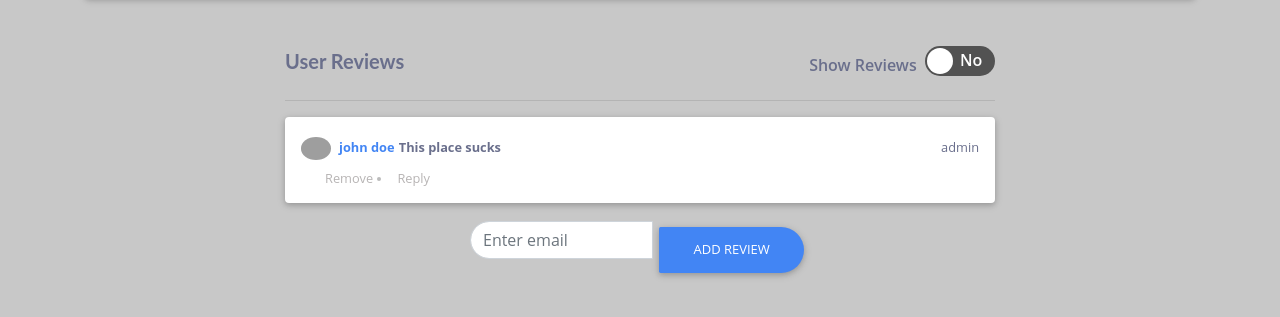
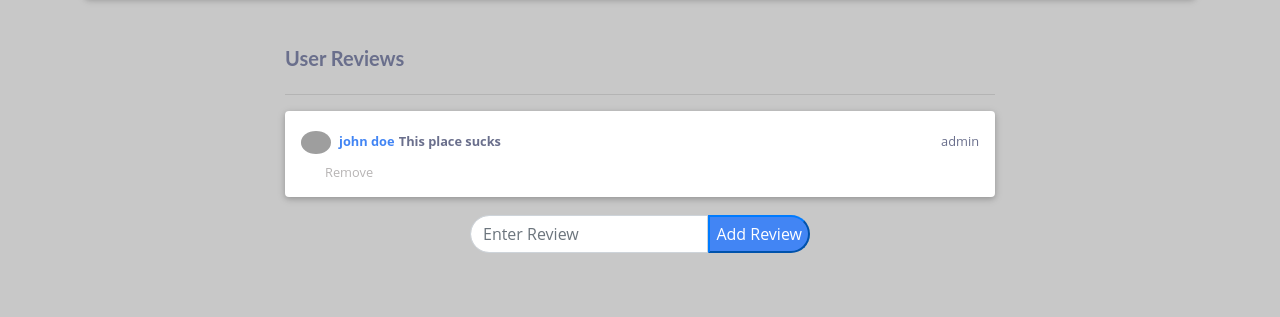
Before and after one commit to bimberman/resti-fe, a React (Create React App) app: page /Restaurant in a window 1280 px wide. Shown: the part 1155-1472 px from the top of the page. Built offline with nearby package versions, Linux system fonts and the light colour scheme; grey boxes are pictures that could not be loaded.

Commit message:
added-authetication-for-comments

```diff
--- a/src/App.js
+++ b/src/App.js
@@ -48,7 +48,7 @@ function App() {
       <BrowserRouter>
         <Switch>
           <Route exact path='/'><HomePage  data= {data}/></Route>
-          <Route exact path='/Restaurant'><RestaurantPage data= {data}/></Route>
+          <Route exact path='/Restaurant'><RestaurantPage data= {data} currentUser = {currentUser}/></Route>
           <Route exact path='/Login'><SignInPage setUsers={setUsers} users={users} setCurrentUser={setCurrentUser}/></Route>
         </Switch>
       </BrowserRouter>
--- a/src/components/ResturantView/AddComment.js
+++ b/src/components/ResturantView/AddComment.js
@@ -1,7 +1,13 @@
 import React from "react";
 import '../../css/AddCommentStyle.css';
 
-  function AddComment(){
+  function AddComment(props){
+    const isLoggedIn = (e) =>{
+      if(!props.currentUser.username){
+        alert("You need to be signed in to write a review!");
+      }
+    }
+
     return(
 
       <div className="row d-flex justify-content-center align-items-center rows">
@@ -9,12 +15,12 @@ import '../../css/AddCommentStyle.css';
 
               <div className="text-center">
 
-                      <div className="input-group  "> <input type="text" className="form-control" placeholder="Enter email" aria-label="Recipient's username" aria-describedby="button-addon2"></input> <button className="btn btn-primary border-rad" type="button" id="button-addon2">Add Review</button> </div>
+                      <div className="input-group  "> <input type="text" className="form-control" placeholder="Enter Review" aria-label="Recipient's username" aria-describedby="button-addon2"></input> <button className=" btn-primary border-rad" type="button" id="button-addon2" onClick= {isLoggedIn}>Add Review</button> </div>
                   </div>
 
 
       </div>
-  </div>
+      </div>
 
     );
   }
--- a/src/components/ResturantView/Comment.js
+++ b/src/components/ResturantView/Comment.js
@@ -1,12 +1,12 @@
 
-function Comment({data}){
+function Comment(props){
     return(
                 <div className="card p-3 mt-2">
                     <div className="d-flex justify-content-between align-items-center">
-                        <div className="user d-flex flex-row align-items-center"> <img src={data.person.userImg} width="30" alt="user" className="user-img rounded-circle mr-2"></img> <span><small className="font-weight-bold text-primary">{data.person.name}</small> <small className="font-weight-bold">{data.person.review}</small></span></div> <small>{data.person.userRole}</small>
+                        <div className="user d-flex flex-row align-items-center"> <img src={props.data.person.userImg} width="30" alt="user" className="user-img rounded-circle mr-2"></img> <span><small className="font-weight-bold text-primary">{props.data.person.name}</small> <small className="font-weight-bold">{props.data.person.review}</small></span></div> <small>{props.data.person.userRole}</small>
                     </div>
                     <div className="action d-flex justify-content-between mt-2 align-items-center">
-                        <div className="px-4"> <span class = "remove"><small>Remove</small></span> <span className="dots"></span> <span class = "reply"><small >Reply</small></span></div>
+                        <div className="px-4"> <span class = "remove"><small>Remove</small></span></div>
                         <div className="icons align-items-center"> </div>
                     </div>
                 </div>
--- a/src/components/ResturantView/CommentHeader.js
+++ b/src/components/ResturantView/CommentHeader.js
@@ -2,15 +2,6 @@ function CommentHeader(){
     return(
         <div className="headings d-flex justify-content-between align-items-center mb-3">
             <h5>User Reviews</h5>
-
-            <div className="buttons"> <span className="  d-flex flex-row align-items-center">Show Reviews&nbsp;&nbsp;
-            <div className="switchToggle">
-                <input type="checkbox" id="switch"></input>
-                <label for="switch">Toggle</label>
-            </div>
-            </span>
-            </div>
-
         </div>
     );
 }
--- a/src/components/ResturantView/RestaurantBody.js
+++ b/src/components/ResturantView/RestaurantBody.js
@@ -6,8 +6,8 @@ import AddComment from './AddComment';
 
 
 
-function RestaurantBody({obj}){
-    const [data] = useState(obj);
+function RestaurantBody(props){
+
 
 
 
@@ -17,7 +17,7 @@ function RestaurantBody({obj}){
 
             <div className="view view-cascade overlay">
                 <br></br>
-                <img className="card-img-top" src={obj.imgUrl}
+                <img className="card-img-top" src={props.obj.imgUrl}
                 alt="Card cap"></img>
                 <a href="#!">
                 <div className="mask rgba-white-slight"></div>
@@ -26,21 +26,21 @@ function RestaurantBody({obj}){
 
             <div className="card-body card-body-cascade text-center">
 
-                <h4 className="card-title"><strong>{obj.title}</strong></h4>
+                <h4 className="card-title"><strong>{props.obj.title}</strong></h4>
                 <ul className="list-unstyled list-inline rating mb-0">
                     <li className="list-inline-item mr-0"><i className="fa fa-star amber-text"> </i></li>
                     <li className="list-inline-item mr-0"><i className="fa fa-star amber-text"></i></li>
                     <li className="list-inline-item mr-0"><i className="fa fa-star amber-text"></i></li>
                     <li className="list-inline-item mr-0"><i className="fa fa-star amber-text"></i></li>
                     <li className="list-inline-item"><i className="fa fa-star-half-alt amber-text"></i></li>
-                    <li className="list-inline-item"><p className="text-muted">{obj.rating} ({obj.numOfReviews})</p></li>
+                    <li className="list-inline-item"><p className="text-muted">{props.obj.rating} ({props.obj.numOfReviews})</p></li>
                 </ul>
-                <p className="card-text">{obj.description}</p>
+                <p className="card-text">{props.obj.description}</p>
 
 
             </div>
-            <p className="ml-5">Phone Number: {obj.phoneNumber}</p>
-            <p className="ml-5">Address: {obj.location}</p>
+            <p className="ml-5">Phone Number: {props.obj.phoneNumber}</p>
+            <p className="ml-5">Address: {props.obj.location}</p>
             <br></br>
             </div>
             <div className="container mt-5">
@@ -50,9 +50,9 @@ function RestaurantBody({obj}){
                         <CommentHeader />
                         <hr></hr>
 
-                        <Comment data = {data}/>
+                        <Comment data = {props.obj}/>
                         <br></br>
-                        <AddComment/>
+                        <AddComment currentUser = {props.currentUser}/>
 
                     </div>
                 </div>
--- a/src/components/ResturantView/RestaurantPage.js
+++ b/src/components/ResturantView/RestaurantPage.js
@@ -4,14 +4,13 @@ import RestaurantBody from './RestaurantBody';
 import { useState } from 'react';
 
 
-function RestaurantPage({data}){
-    const [obj] = useState(data);
+function RestaurantPage(props){
 
     return(
         <div>
             <NavBar />
             <br></br>
-            <RestaurantBody obj = {obj}/>
+            <RestaurantBody obj = {props.data} currentUser = {props.currentUser}/>
             <br></br>
             <br></br>
             <br></br>
--- a/src/components/SignInPage/SignIn.js
+++ b/src/components/SignInPage/SignIn.js
@@ -21,7 +21,8 @@ function SignIn(props) {
         const matches = props.users.filter(user=>user.username===username);
         matches.forEach(match => {
             if (match.pass === pass){
-                props.setCurrentUser({username, pass});
+                props.setCurrentUser({username: username, pass: pass});
+                console.log("Changing current user " + username);
                 history.push("/");
             }
         })
--- a/src/components/SignInPage/SignInPage.js
+++ b/src/components/SignInPage/SignInPage.js
@@ -4,6 +4,8 @@ import Footer from '../HomePage/Footer';
 import SignIn from './SignIn';
 
 function SignInPage (props){
+
+
     return(
 
         <div>
```
